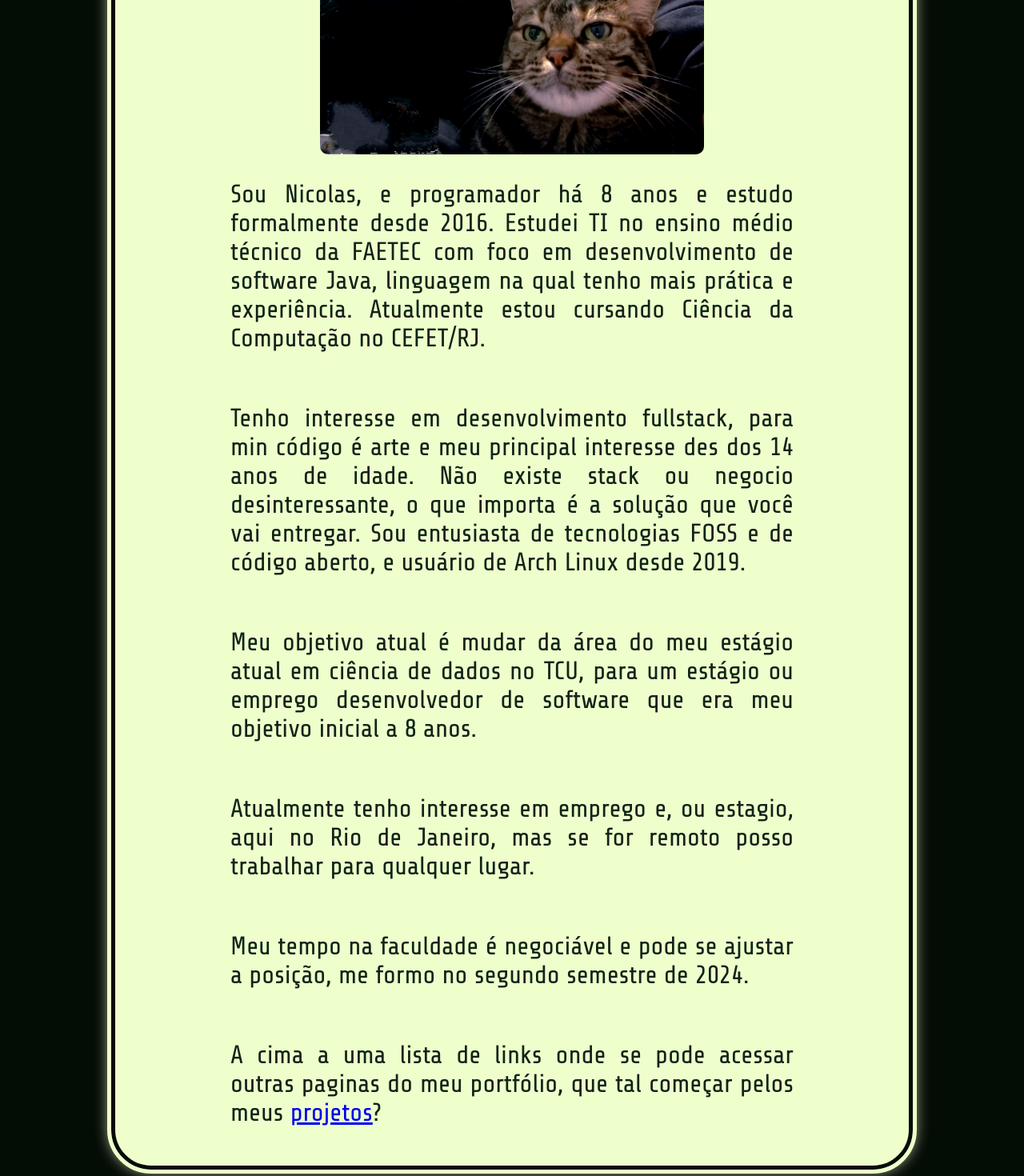
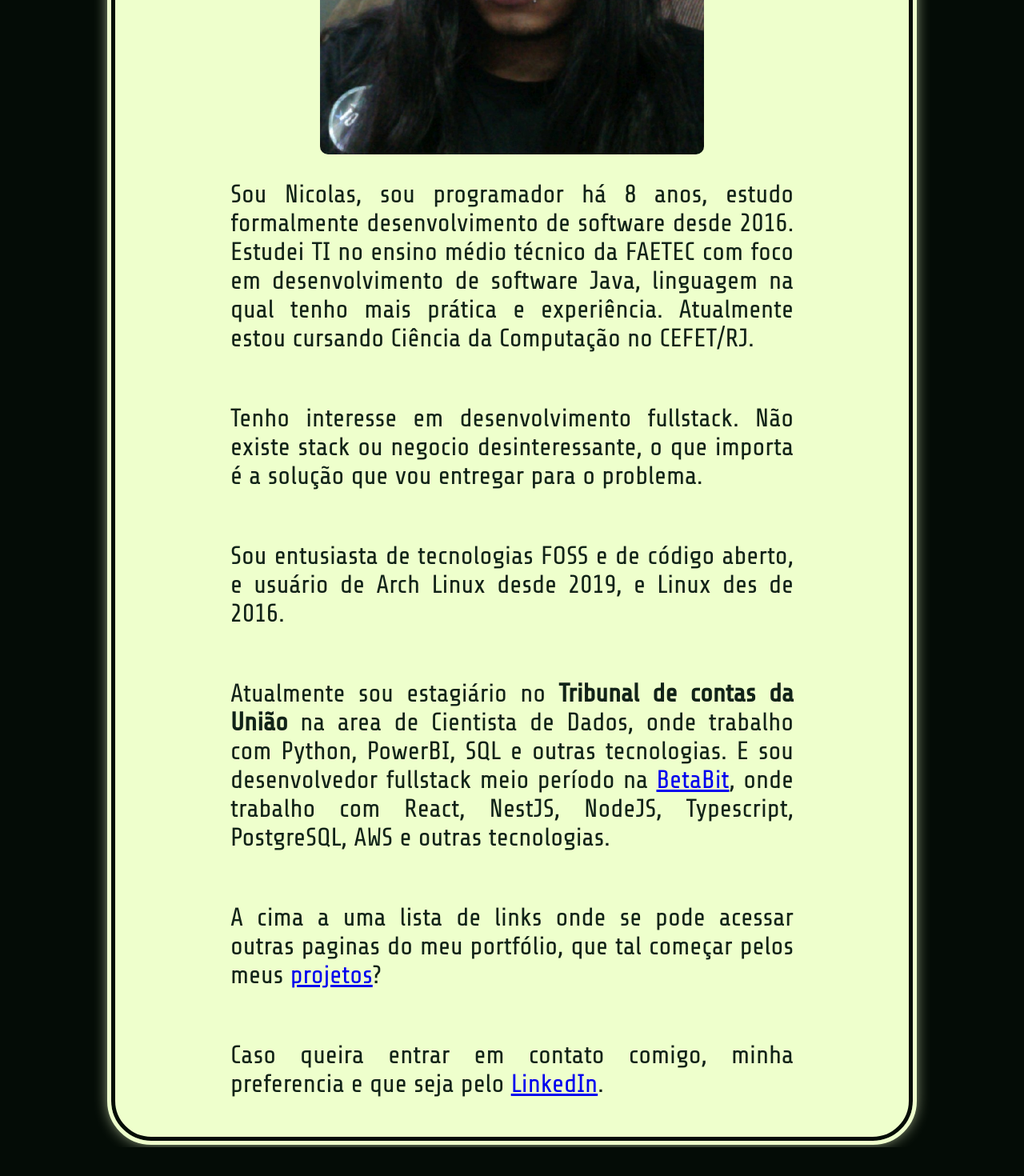
Before and after one commit to tomast1337/Portfolio, a React (Vite) app: page / in a window 1280 px wide. Shown: the part 813-2283 px from the top of the page at 80% size. After the commit the page ends 2247 px from the top, so only its background shows below. Built offline with nearby package versions, Linux system fonts and the light colour scheme; a web font is replaced by a local one.

Commit message:
Melhorias

```diff
--- a/src/pages/ResumoPage/ResumoPage.module.scss
+++ b/src/pages/ResumoPage/ResumoPage.module.scss
@@ -39,6 +39,5 @@
         height: auto;
         margin: 0 2rem;
         border-radius: 10px;
-        filter: grayscale(0%) contrast(1.5);
     }
 }
--- a/src/pages/ResumoPage/index.tsx
+++ b/src/pages/ResumoPage/index.tsx
@@ -3,7 +3,6 @@ import { Link } from "react-router-dom";
 import ResumoStyle from "./ResumoPage.module.scss";
 
 const ResumoPage = () => {
-
   React.useEffect(() => {
     document.title = "Resumo - Nicolas Vycas Nery";
   });
@@ -13,25 +12,41 @@ const ResumoPage = () => {
       <h1>Resumo</h1>
       <img src="/imgs/eu.jpeg" alt="Eu" />
       <p>
-                Sou Nicolas, e programador há 8 anos e estudo formalmente desde 2016. Estudei TI no ensino médio técnico da FAETEC com foco em desenvolvimento de software Java, linguagem na qual tenho mais prática e experiência. Atualmente estou cursando Ciência da Computação no CEFET/RJ.
+        Sou Nicolas, sou programador há 8 anos, estudo formalmente
+        desenvolvimento de software desde 2016. Estudei TI no ensino médio
+        técnico da FAETEC com foco em desenvolvimento de software Java,
+        linguagem na qual tenho mais prática e experiência. Atualmente estou
+        cursando Ciência da Computação no CEFET/RJ.
       </p>
       <p>
-                Tenho interesse em desenvolvimento fullstack, para min código é arte e meu principal interesse des dos 14 anos de idade. Não existe stack ou negocio desinteressante, o que importa é a solução que você vai entregar. Sou entusiasta de tecnologias FOSS e de código aberto, e usuário de Arch Linux desde 2019.
+        Tenho interesse em desenvolvimento fullstack. Não existe stack ou
+        negocio desinteressante, o que importa é a solução que vou entregar para
+        o problema.
       </p>
       <p>
-                Meu objetivo atual é mudar da área do meu estágio atual em ciência de dados no TCU, para um estágio ou emprego desenvolvedor de software que era meu objetivo inicial a 8 anos.
+        Sou entusiasta de tecnologias FOSS e de código aberto, e usuário de Arch
+        Linux desde 2019, e Linux des de 2016.
       </p>
       <p>
-                Atualmente tenho interesse em emprego e, ou estagio, aqui no Rio de Janeiro, mas se for remoto posso trabalhar para qualquer lugar.
+        Atualmente sou estagiário no{" "}
+        <strong>Tribunal de contas da União</strong> na area de Cientista de
+        Dados, onde trabalho com Python, PowerBI, SQL e outras tecnologias. E
+        sou desenvolvedor fullstack meio período na{" "}
+        <a href="https://www.linkedin.com/company/betabit-dev/">BetaBit</a>,
+        onde trabalho com React, NestJS, NodeJS, Typescript, PostgreSQL, AWS e
+        outras tecnologias.
       </p>
       <p>
-                Meu tempo na faculdade é negociável e pode se ajustar a posição, me formo no segundo semestre de 2024.
+        A cima a uma lista de links onde se pode acessar outras paginas do meu
+        portfólio, que tal começar pelos meus{" "}
+        <Link to="/Projetos">projetos</Link>?
       </p>
       <p>
-                A cima a uma lista de links onde se pode acessar outras paginas do meu portfólio, que tal começar pelos meus <Link to="/Projetos">projetos</Link>?
+        Caso queira entrar em contato comigo, minha preferencia e que seja pelo{" "}
+        <a href="https://www.linkedin.com/in/nicolas-vycas/">LinkedIn</a>.
       </p>
     </div>
-    )
-}
+  );
+};
 
 export default ResumoPage;
--- a/src/pages/ShoutOuts/index.tsx
+++ b/src/pages/ShoutOuts/index.tsx
@@ -9,32 +9,49 @@ interface shoutOut {
 }
 
 const ShoutOutsPage = () => {
-
   const shoutOuts: shoutOut[] = [
     {
-            nome: "Davi Campanaro",link: "https://github.com/DaveTheCamper",
-            mensagem: "",foto: "https://avatars.githubusercontent.com/u/44680026?v=4"
+      nome: "Davi Campanaro",
+      link: "https://github.com/DaveTheCamper",
+      mensagem: "",
+      foto: "https://avatars.githubusercontent.com/u/44680026?v=4",
     },
     {
-            nome: "Cristhiane da Cruz",link: "https://github.com/barroscruzc",
-            mensagem: "",foto: "https://avatars.githubusercontent.com/u/93226440?v=4"
+      nome: "Cristhiane da Cruz",
+      link: "https://github.com/barroscruzc",
+      mensagem: "",
+      foto: "https://avatars.githubusercontent.com/u/93226440?v=4",
     },
     {
-            nome: "Bernardo Costa",link: "https://github.com/Bentroen",
-            mensagem: "",foto: "https://avatars.githubusercontent.com/u/29354120?v=4"
+      nome: "Bernardo Costa",
+      link: "https://github.com/Bentroen",
+      mensagem: "",
+      foto: "https://avatars.githubusercontent.com/u/29354120?v=4",
     },
     {
-            nome: "Diego de Paula",link: "https://github.com/DiegoPaula",
-            mensagem: "",foto: "https://avatars.githubusercontent.com/u/77380810?v=4"
+      nome: "Diego de Paula",
+      link: "https://github.com/DiegoPaula",
+      mensagem: "",
+      foto: "https://avatars.githubusercontent.com/u/77380810?v=4",
     },
     {
-            nome: "Felipe Nieto",link: "https://github.com/NietoCurcio",
-            mensagem: "",foto: "https://avatars.githubusercontent.com/u/51931239?v=4"
+      nome: "Felipe Nieto",
+      link: "https://github.com/NietoCurcio",
+      mensagem: "",
+      foto: "https://avatars.githubusercontent.com/u/51931239?v=4",
     },
     {
-            nome: "Marcus Oliveira",link: "https://github.com/mvgoliveira",
-            mensagem: "",foto: "https://avatars.githubusercontent.com/u/53785487?v=4"
-        }
+      nome: "Nadson Nascimento",
+      link: "https://www.linkedin.com/in/nadson-cardoso/",
+      mensagem: "",
+      foto: "https://media.licdn.com/dms/image/C4E03AQFq0VFTp7srDA/profile-displayphoto-shrink_200_200/0/1655175845655?e=1677715200&v=beta&t=c3_hPaBOsorLNSWTKXqRpCRGW01BclO60aUynuE7sfw",
+    },
+    {
+      nome: "Thiago André",
+      link: "https://www.linkedin.com/in/thiago1590/",
+      mensagem: "",
+      foto: "https://media.licdn.com/dms/image/C4D03AQFZ3NqnBjv6mw/profile-displayphoto-shrink_800_800/0/1609030711153?e=1677715200&v=beta&t=mOk0FhbEcF0WxL9X7fdW_xMnce2XG5149dDs0AJwqnQ",
+    },
   ];
 
   React.useEffect(() => {
@@ -45,26 +62,27 @@ const ShoutOutsPage = () => {
     <div className={ShoutOutsStyle.page}>
       <h1>Shout-outs</h1>
       <p>
-                Pagina dedicada a programadores e profissionais que conheci durante os meus anos de estudo e aprecio o trabalho deles.
+        Pagina dedicada a programadores e profissionais que conheci durante os
+        meus anos de estudo e aprecio o trabalho deles.
       </p>
       <div className={ShoutOutsStyle.shoutOuts}>
-                {
-                    shoutOuts.sort(() => Math.random() - 0.5).map((shoutOut, index) => {
+        {shoutOuts
+          .sort(() => Math.random() - 0.5)
+          .map((shoutOut, index) => {
             return (
               <div className={ShoutOutsStyle.shoutOut} key={index}>
                 <img src={shoutOut.foto} alt={shoutOut.nome} />
                 <div className={ShoutOutsStyle.shoutOutInfo}>
                   <h2>{shoutOut.nome}</h2>
                   {shoutOut.mensagem && <p>{shoutOut.mensagem}</p>}
-                                    <a href={shoutOut.link}>GitHub Profile</a>
+                  <a href={shoutOut.link}>Link</a>
                 </div>
               </div>
             );
-                    })
-                }
+          })}
       </div>
     </div>
-    )
-}
+  );
+};
 
 export default ShoutOutsPage;
```
Also changed, not shown: assets/imgs/eu.jpeg. Lines whose indentation alone changed are shown as unchanged.
